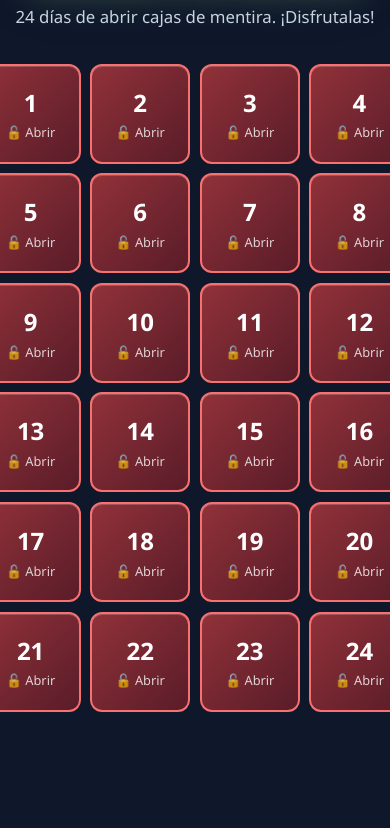
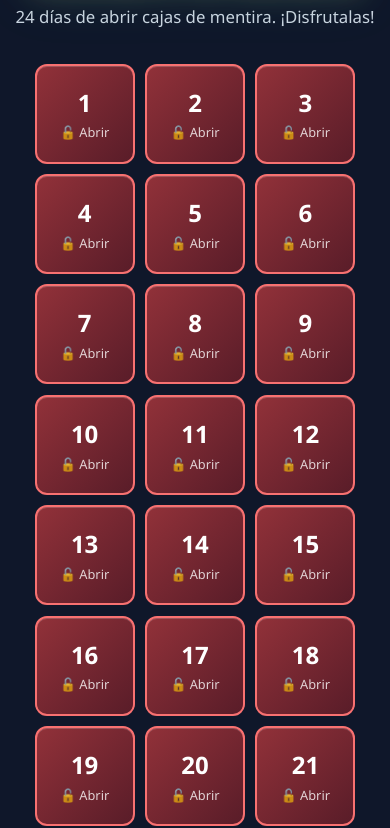
Before and after one commit to SaraRamrez/landing-paxes, a plain HTML site: page adviento/index.html in a window 390 px wide. Shown: the part 56-884 px from the top of the page. Before the commit the page ends 844 px from the top, so only its background shows below. Drawn offline with Linux system fonts and the light colour scheme.

Commit message:
Arreglar selector universal y grid móvil

```diff
--- a/adviento/style.css
+++ b/adviento/style.css
@@ -73,13 +73,14 @@ header p {
     }
 
     .calendar-grid {
-        grid-template-columns: repeat(4, 1fr);
-        gap: 0.6rem;
+        grid-template-columns: repeat(3, minmax(0, 1fr));
+        gap: 0.65rem;
     }
 
     .calendar-card {
         aspect-ratio: 1 / 1;
         height: auto;
+        min-width: 0;
         padding: 0.25rem;
         display: flex;
         flex-direction: column;
```
